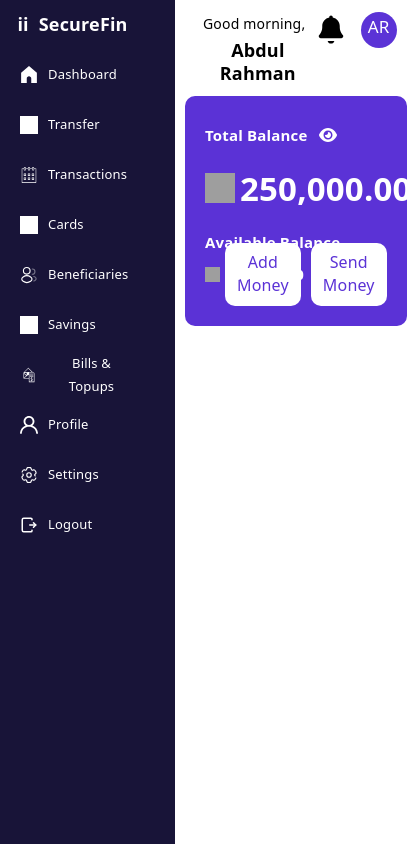
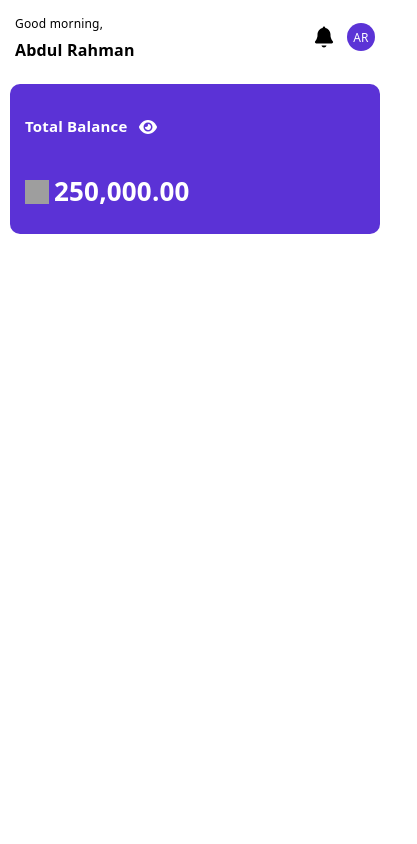
Before and after one commit to Ayomidetimi/Secure-fin, a React (Vite) app: page /dashboard in a window 390 px wide. Shown: the whole page, 417 px wide, since content can reach past the window. Built offline with nearby package versions, Linux system fonts and the light colour scheme; grey boxes are pictures that could not be loaded.

Commit message:
worked on the dashboard responsiveness

```diff
--- a/src/pages/DashboardPage.jsx
+++ b/src/pages/DashboardPage.jsx
@@ -4,14 +4,16 @@ import DashboardDisplay from "./dashboardDisplay.jsx";
 import './dashboardPage.css'
 
 function DashboardPage() {
-  return(
+  return (
     <div className="dashboard-container">
-    <DashboardSideBar />
+      <div className="sidebar-container">
+        <DashboardSideBar />
+      </div>
 
-    <div className="main-container">
-      <DashboardHeader />
-      <DashboardDisplay />
-    </div>
+      <div className="main-container">
+        <DashboardHeader />
+        <DashboardDisplay />
+      </div>
 
     </div>
   )
--- a/src/pages/dashboardDisplay.css
+++ b/src/pages/dashboardDisplay.css
@@ -154,3 +154,35 @@
   font-weight: 500;
   cursor: pointer;
 }
+
+
+/* Very small screens */
+@media (max-width: 480px) {
+  .available-balance {
+    display: none;
+  }
+
+  .right-display {
+    display: none;
+  }
+
+  .dashboard-display-container {
+    grid-template-columns: 1fr;
+    height: auto;
+    min-height: 120px;
+    padding: 15px;
+  }
+
+  .left-display {
+    gap: 10px;
+  }
+
+  .amount p {
+    font-size: 26px;
+  }
+
+  .total-naira {
+    width: 24px;
+    height: 24px;
+  }
+}
--- a/src/pages/dashboardHeader.css
+++ b/src/pages/dashboardHeader.css
@@ -42,3 +42,69 @@
   padding: 3px;
   color: white;
 }
+
+
+
+/* Small screens */
+@media (max-width: 480px) {
+  .dashboard-header-container {
+    width: 100%;
+    box-sizing: border-box;
+    padding: 12px 15px;
+    align-items: center;
+    gap: 10px;
+  }
+
+  .left-section {
+    margin-left: 0;
+    min-width: 0;
+  }
+
+  .left-section div {
+    font-size: 12px;
+  }
+
+  .left-section p {
+    font-size: 16px;
+    margin: 0;
+  }
+
+  .right-section {
+    margin-right: 0;
+    gap: 10px;
+    align-items: center;
+    flex-shrink: 0;
+  }
+
+  .right-section img {
+    width: 26px;
+    height: 26px;
+  }
+
+  .right-section div {
+    width: 28px;
+    height: 28px;
+    padding: 2px;
+    display: flex;
+    justify-content: center;
+    align-items: center;
+    font-size: 12px;
+    box-sizing: border-box;
+  }
+}
+
+/* Extra-small screens */
+@media (max-width: 320px) {
+  .left-section p {
+    font-size: 14px;
+  }
+
+  .right-section {
+    gap: 7px;
+  }
+
+  .right-section img {
+    width: 22px;
+    height: 22px;
+  }
+}
--- a/src/pages/dashboardPage.css
+++ b/src/pages/dashboardPage.css
@@ -1,8 +1,30 @@
-.dashboard-container{
+.dashboard-container {
   display: flex;
+}
+
+.sidebar-container {
+  position: fixed;
+  top: 0;
+  left: 0;
+  width: 200px;
+  height: 100vh;
+  background-color: rgba(24, 20, 56, 1);
+  overflow-y: auto;
+  box-sizing: border-box;
 }
 
 .main-container {
   flex: 1;
-  width: 100%;
+  min-width: 0;
+  margin-left: 200px;
 }
+
+@media (max-width: 768px) {
+  .sidebar-container {
+    display: none;
+  }
+
+  .main-container {
+    margin-left: 0;
+  }
+}
--- a/src/pages/dashboardSideBar.css
+++ b/src/pages/dashboardSideBar.css
@@ -1,25 +1,24 @@
 .side-container {
   display: flex;
   flex-direction: column;
-  align-items: start;
+  align-items: flex-start;
+  justify-content: space-between;
   background-color: rgba(24, 20, 56, 1);
   color: white;
   font-size: 13px;
-  width: fit-content;
+  width: 200px;
   height: 100vh;
-  bottom: 0;
+  box-sizing: border-box;
+  padding-bottom: 15px;
 }
 
 .brand {
   display: flex;
   gap: 10px;
   margin: 5px 10px;
-  width: 125px;
+  width: 155px;
   height: 40px;
   align-items: center;
-  justify-content: center;
-  padding-right: 30px;
-  border-radius: 6px;
   font-size: 18px;
   font-weight: bold;
 }
@@ -28,24 +27,26 @@
   display: flex;
   gap: 10px;
   cursor: pointer;
-  margin: 5px 10px;
-  width: 125px;
+  margin: 0 10px;
+  width: 155px;
   height: 40px;
+  flex-shrink: 0;
   align-items: center;
-  padding-right: 30px;
   border-radius: 6px;
 }
 
 .sidebar:active {
-
   background-color: rgb(91, 50, 214);
 }
 
 .item-icon {
-  display: flex;
   width: 18px;
   height: 18px;
+  flex-shrink: 0;
   filter: brightness(0) invert(1);
   margin-left: 10px;
-  align-items: center;
 }
+
+.sidebar p {
+  margin: 0;
+}
```
